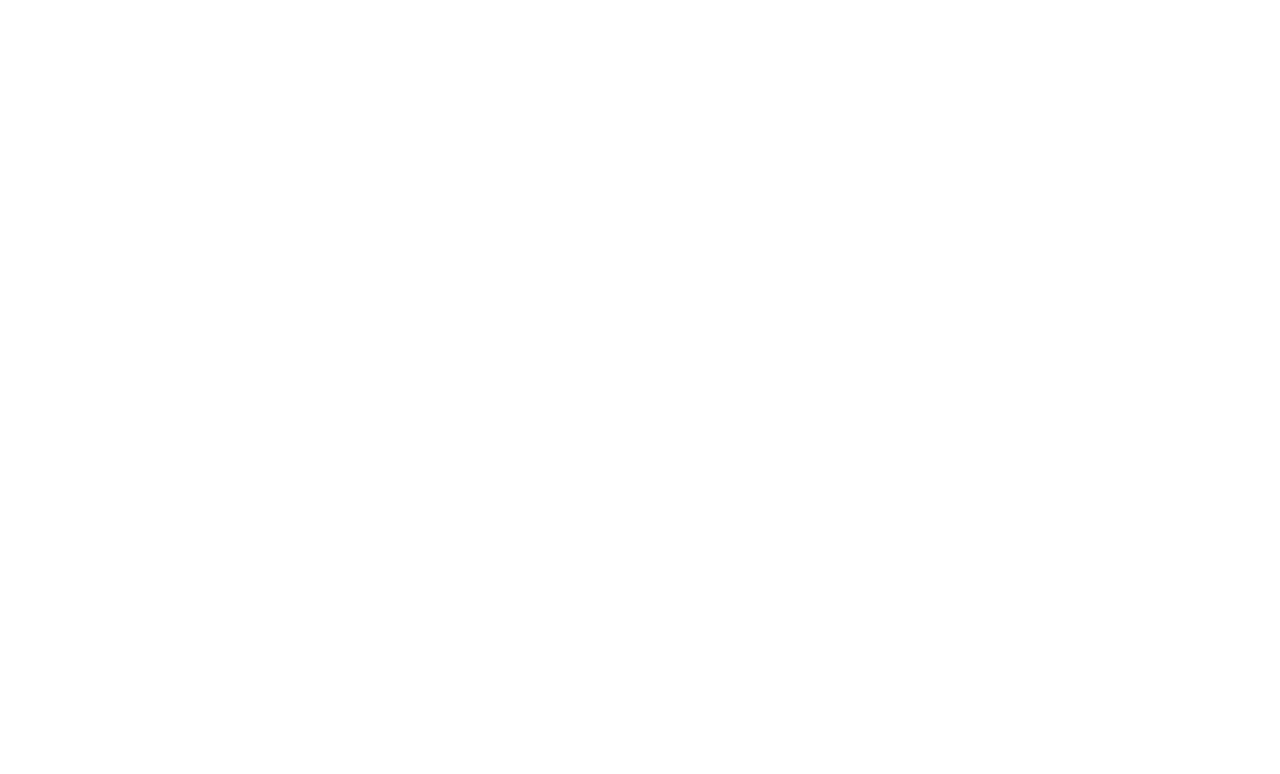
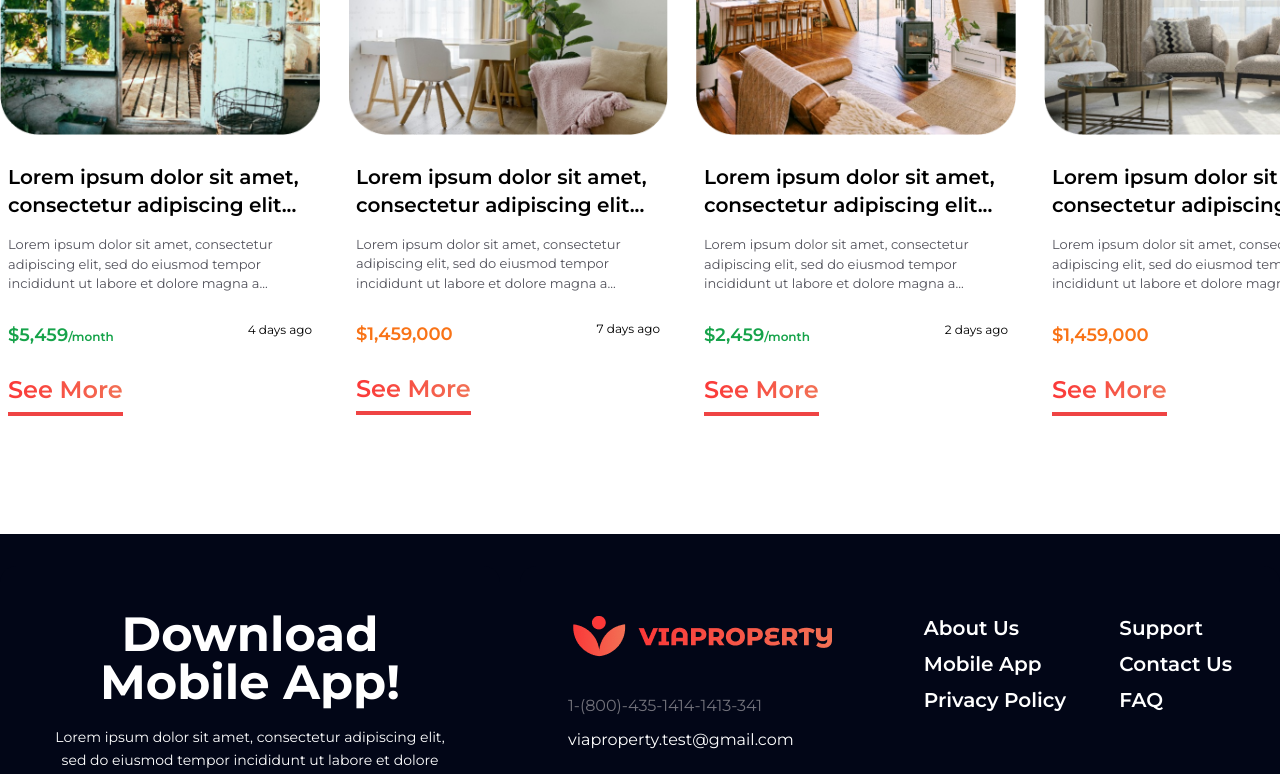
Before and after one commit to HumptyDumpy01/viaproperty-app, a Next.js app: page /properties/1 in a window 1280 px wide. Shown: the part 4940-5714 px from the top of the page. Before the commit the page ends 4703 px from the top, so only its background shows below. Built offline with nearby package versions, Linux system fonts and the light colour scheme.

Commit message:
Made featured properties flexible. Added this section to property description too.

```diff
--- a/app/layout.tsx
+++ b/app/layout.tsx
@@ -2,7 +2,7 @@
 import './globals.css';
 import React from 'react';
 import Navigation from '@/components/Layout/Navigation/Navigation';
-// import Footer from '@/components/Layout/Footer/Footer';
+import Footer from '@/components/Layout/Footer/Footer';
 
 export const metadata: Metadata = {
   title: 'Viaproperty Fullstack Project',
@@ -21,7 +21,7 @@
     <body className="antialiased">
     <Navigation />
     {children}
-    {/*<Footer />*/}
+    <Footer />
     </body>
     </html>
   );
--- a/app/page.tsx
+++ b/app/page.tsx
@@ -14,7 +14,10 @@
       <Hero />
       <About />
       <OurServices />
-      <FeaturedProperties />
+      <FeaturedProperties
+        headingLabel={`Featured Properties`}
+        headingSpan={`viaproperty recommends!`}
+        headingHref={`/properties?tags=featured`} />
       <BuyProperty />
       <CustomerTestimonials />
       <CallToActionBlock />
--- a/app/properties/[id]/page.tsx
+++ b/app/properties/[id]/page.tsx
@@ -20,6 +20,7 @@
 import BadgeRounded from '@/components/UI/Badge/BadgeRounded';
 import LeaveComment from '@/components/PropertyDescription/Layout/LeaveComment';
 import CallToActionBlock from '@/components/Layout/Cta/CallToActionBlock';
+import FeaturedProperties from '@/components/Home/Layout/FeaturedProperties';
 
 /*type PropertyDescriptionType = {
   // children: ReactNode;
@@ -121,6 +122,10 @@
       <div>
         <CallToActionBlock rounded={false} fullScreen type={`sell-rent`} />
       </div>
+      <div>
+        <FeaturedProperties
+          headingLabel={`You might also like...`} headingSpan={`based on your search!`} headingHref={`/properties`} />
+      </div>
     </main>
   );
 }
--- a/components/Home/Layout/FeaturedProperties.tsx
+++ b/components/Home/Layout/FeaturedProperties.tsx
@@ -1,8 +1,11 @@
 // 'use client';
 
-/*type FeaturedPropertiesType = {
+type FeaturedPropertiesType = {
+  headingLabel: string;
+  headingSpan: string;
+  headingHref: string;
   // children: ReactNode;
-}*/
+}
 
 import CardSlider from '@/components/Layout/Slider/CardSlider';
 import CardProperty from '@/components/UI/Card/CardProperty';
@@ -13,12 +16,12 @@
 import FeaturedProperty5 from '@/assets/home/featured/featured-5.png';
 import React from 'react';
 
-export default function FeaturedProperties(/*{  }: FeaturedPropertiesType*/) {
+export default function FeaturedProperties({ headingLabel, headingHref, headingSpan }: FeaturedPropertiesType) {
   return (
     <>
       <section className={`mb-20`}>
-        <CardSlider showHeading heading={`Featured Properties`} headingSpan={`viaproperty recommends`}
-                    linkHref={`/properties?tags=featured`} linkLabel={`see all`}>
+        <CardSlider showHeading heading={headingLabel} headingSpan={headingSpan}
+                    linkHref={headingHref} linkLabel={`see all`}>
           <CardProperty href={`properties/1`} heading={`Lorem ipsum dolor sit amet, consectetur adipiscing elit...`}
                         altImg={`A featured property 1`} srcImg={FeaturedProperty1} createdAt={`4`} type={`rent`}
                         paragraph={`Lorem ipsum dolor sit amet, consectetur adipiscing elit, sed do eiusmod tempor incididunt ut labore et dolore magna a...`}
```
